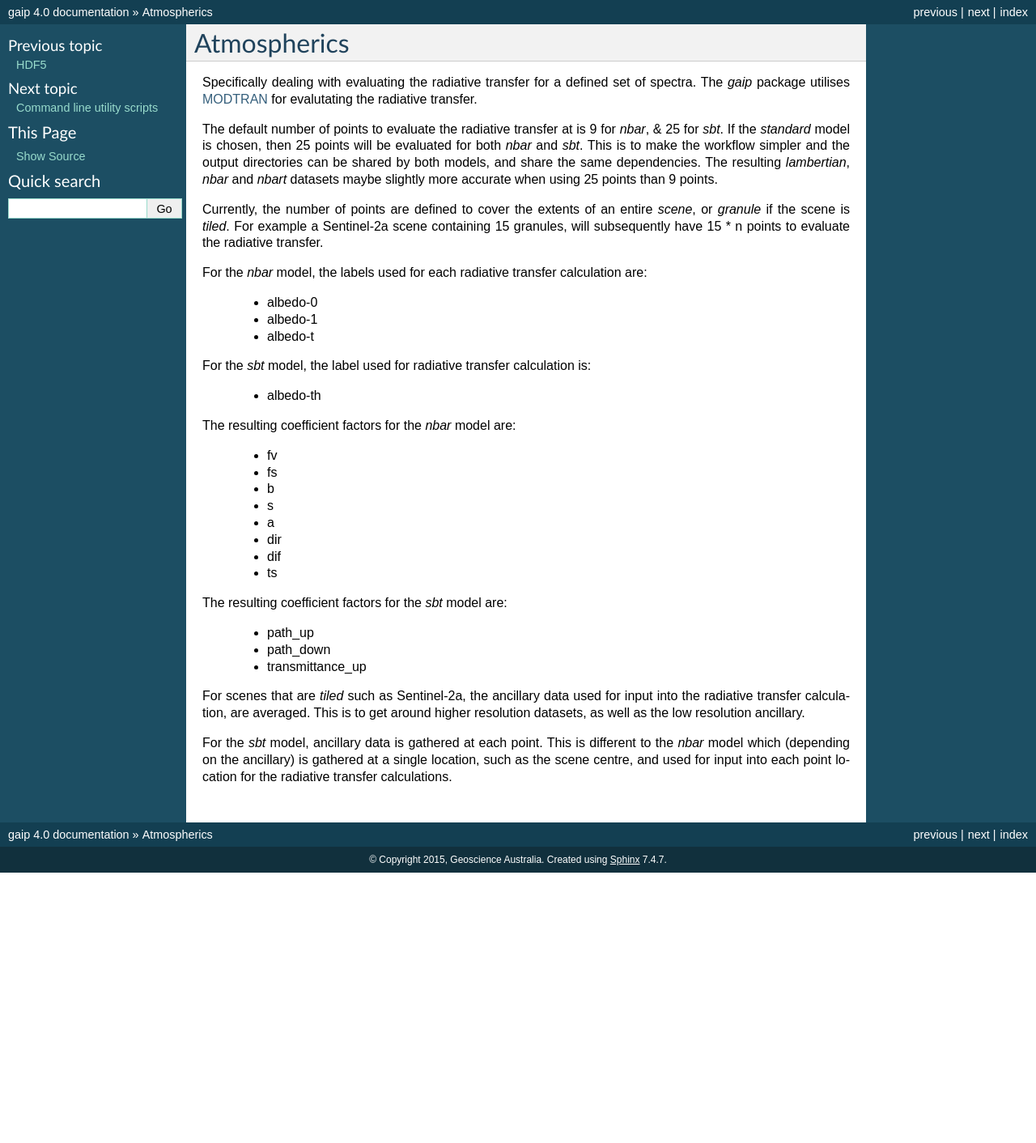
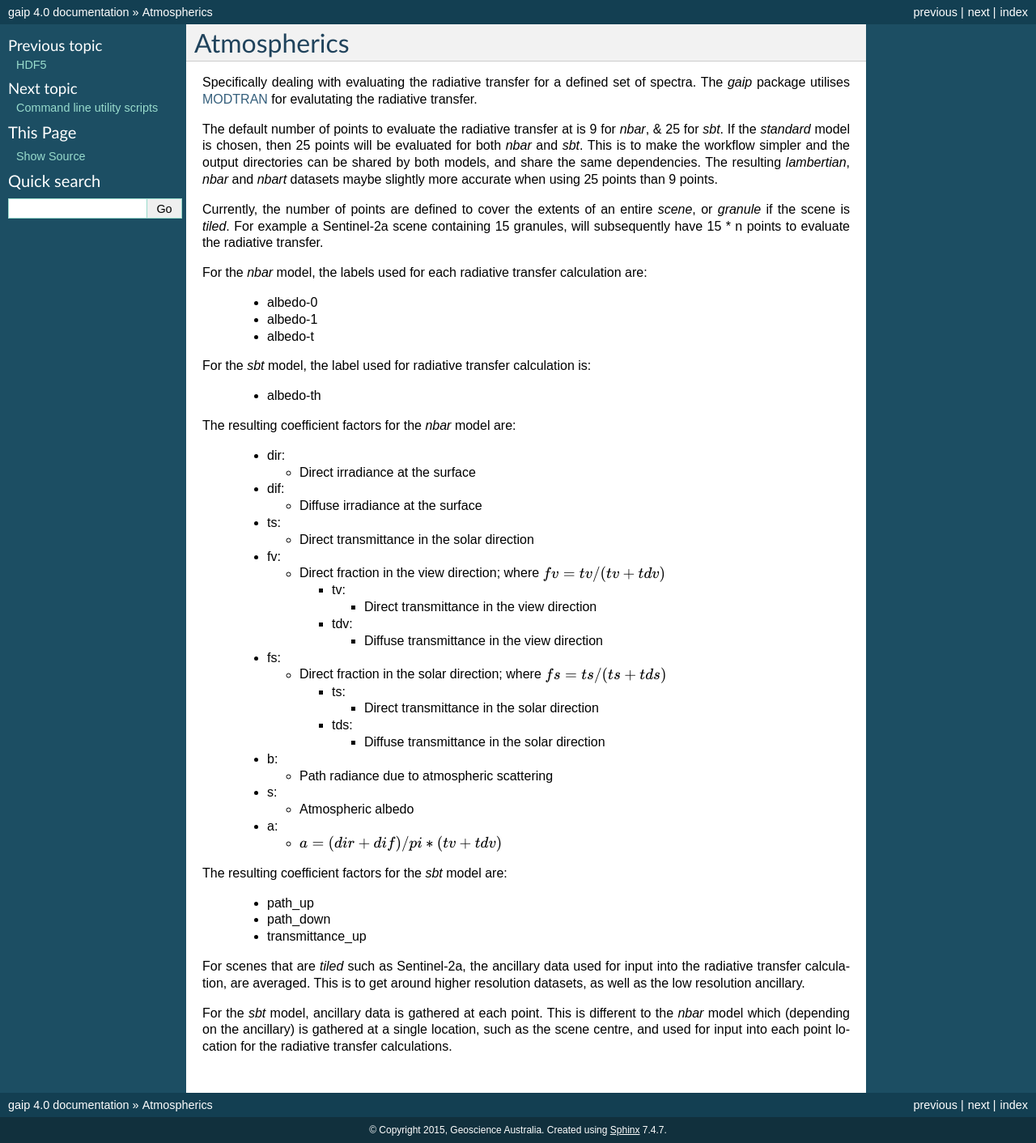
Before and after one commit to GeoscienceAustralia/wagl, a Sphinx documentation site: the page built from docs/source/atmospherics.rst, in a window 1280 px wide. Shown: the whole page at 81% size. Built offline with Sphinx 7.4.7, drawn with Linux system fonts in a browser that asks for light colours; pages that are not in the unit, such as notebooks, are missing from menus; before the commit the page ends 1078 px from its top, so only the background shows below that.

Commit message:
Atmospheric coefficients docs updated.

```diff
--- a/docs/source/atmospherics.rst
+++ b/docs/source/atmospherics.rst
@@ -19,14 +19,54 @@ For the *sbt* model, the label used for radiative transfer calculation is:
 
 The resulting coefficient factors for the *nbar* model are:
 
-    * fv
-    * fs
-    * b
-    * s
-    * a
-    * dir
-    * dif
-    * ts
+    * dir:
+
+      * Direct irradiance at the surface
+
+    * dif:
+
+      * Diffuse irradiance at the surface
+
+    * ts:
+
+      * Direct transmittance in the solar direction
+
+    * fv:
+
+      * Direct fraction in the view direction; where :math:`fv = tv / (tv + tdv)`
+
+        * tv:
+
+          * Direct transmittance in the view direction
+
+        * tdv:
+
+          * Diffuse transmittance in the view direction
+
+    * fs:
+
+      * Direct fraction in the solar direction; where :math:`fs = ts / (ts + tds)`
+
+        * ts:
+
+          * Direct transmittance in the solar direction
+
+        * tds:
+
+          * Diffuse transmittance in the solar direction
+
+    * b:
+
+      * Path radiance due to atmospheric scattering
+
+    * s:
+
+      * Atmospheric albedo
+
+    * a:
+
+      * :math:`a = (dir + dif) / pi * (tv + tdv)`
+
 
 The resulting coefficient factors for the *sbt* model are:
 
```
